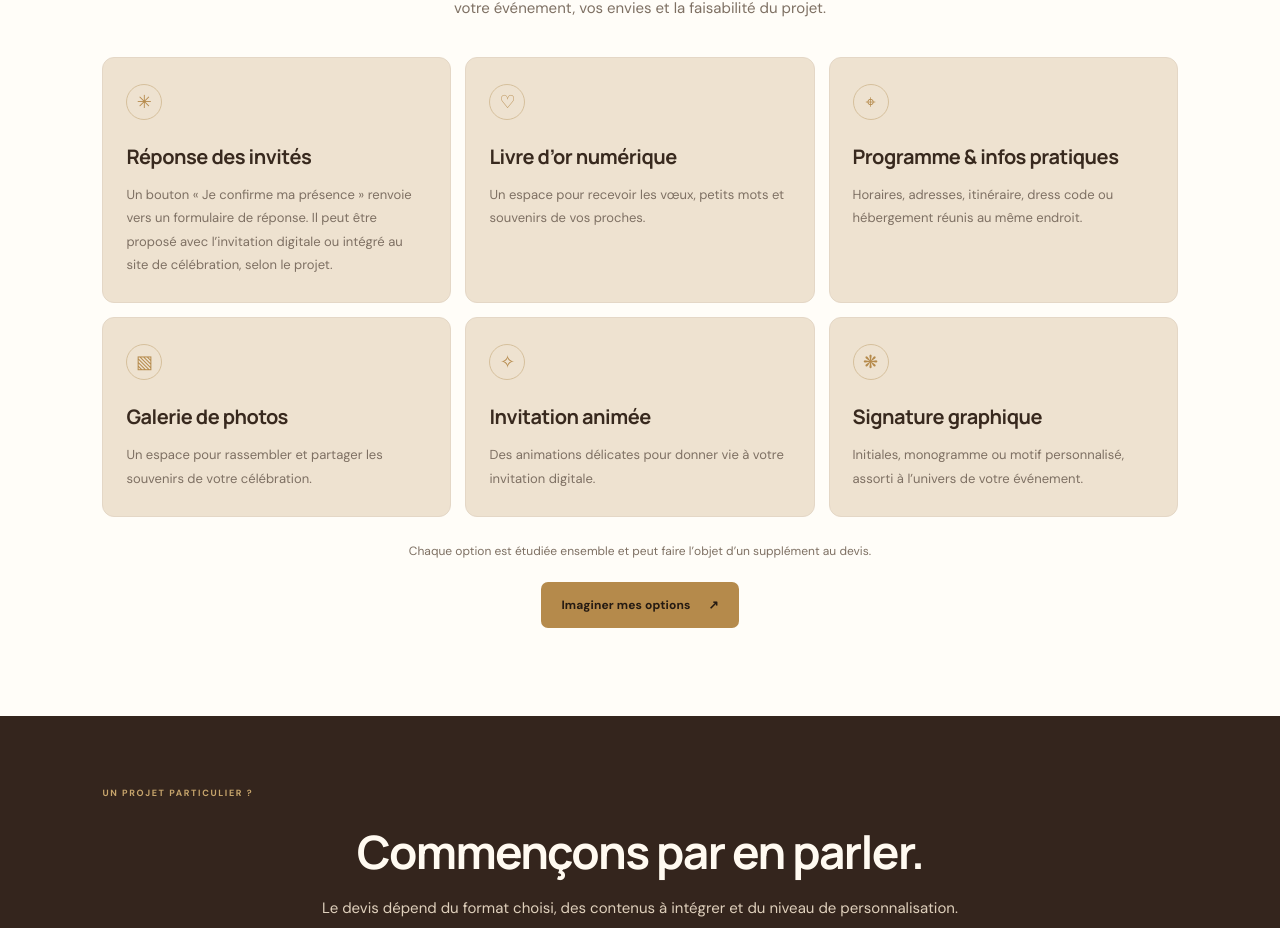
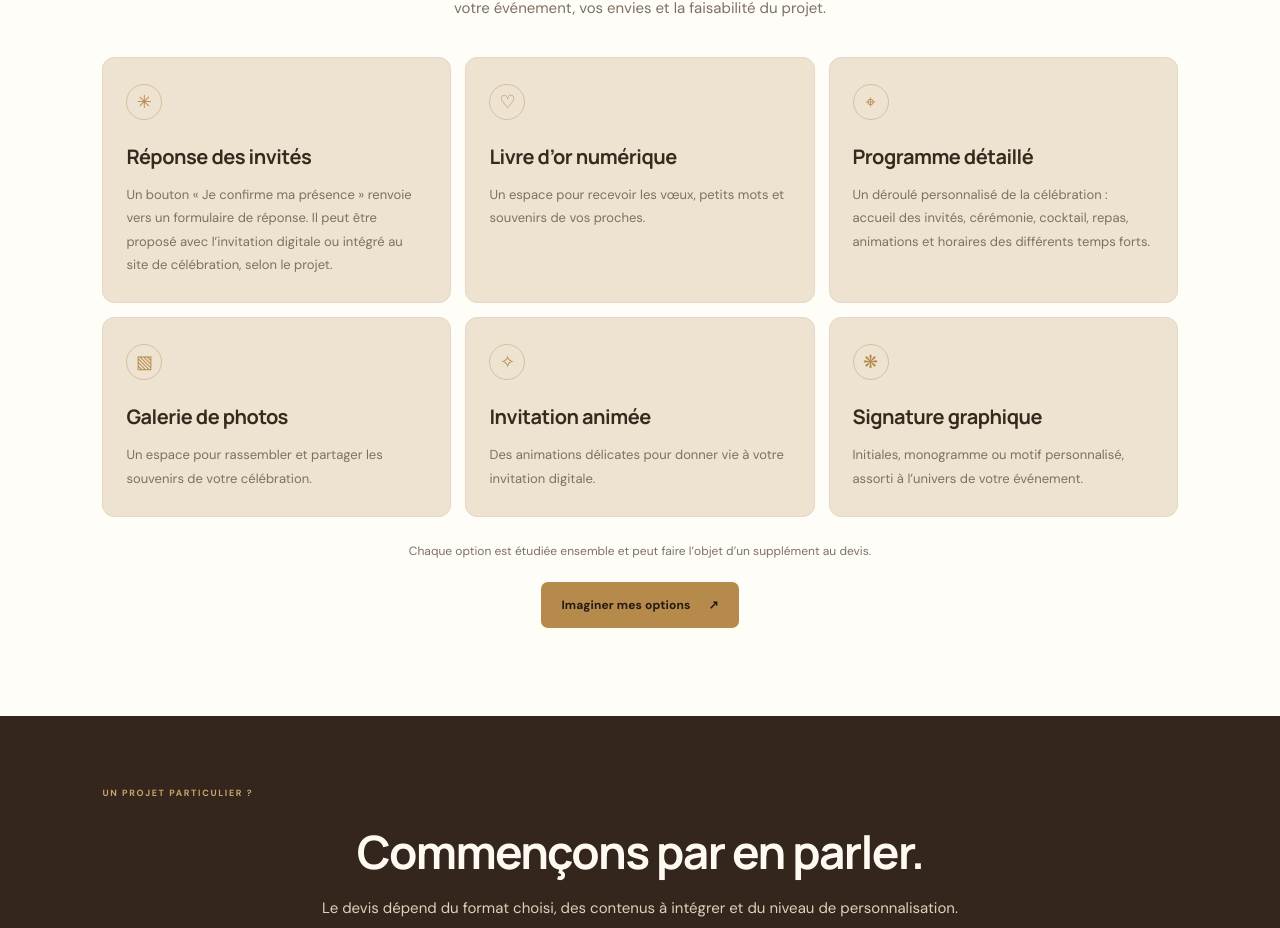
Before and after one commit to chirelhalioua/C-by-C, a Nuxt app: page /formules in a window 1280 px wide. Shown: the part 2734-3662 px from the top of the page. Built offline with nearby package versions, Linux system fonts and the light colour scheme; a web font is replaced by a local one.

Commit message:
Clarify detailed event programme as an optional extra

```diff
--- a/pages/formules.vue
+++ b/pages/formules.vue
@@ -82,8 +82,8 @@ const offers = [
           </article>
           <article class="option-card">
             <span class="option-symbol">⌖</span>
-            <h3>Programme & infos pratiques</h3>
-            <p>Horaires, adresses, itinéraire, dress code ou hébergement réunis au même endroit.</p>
+            <h3>Programme détaillé</h3>
+            <p>Un déroulé personnalisé de la célébration : accueil des invités, cérémonie, cocktail, repas, animations et horaires des différents temps forts.</p>
           </article>
           <article class="option-card">
             <span class="option-symbol">▧</span>
```
